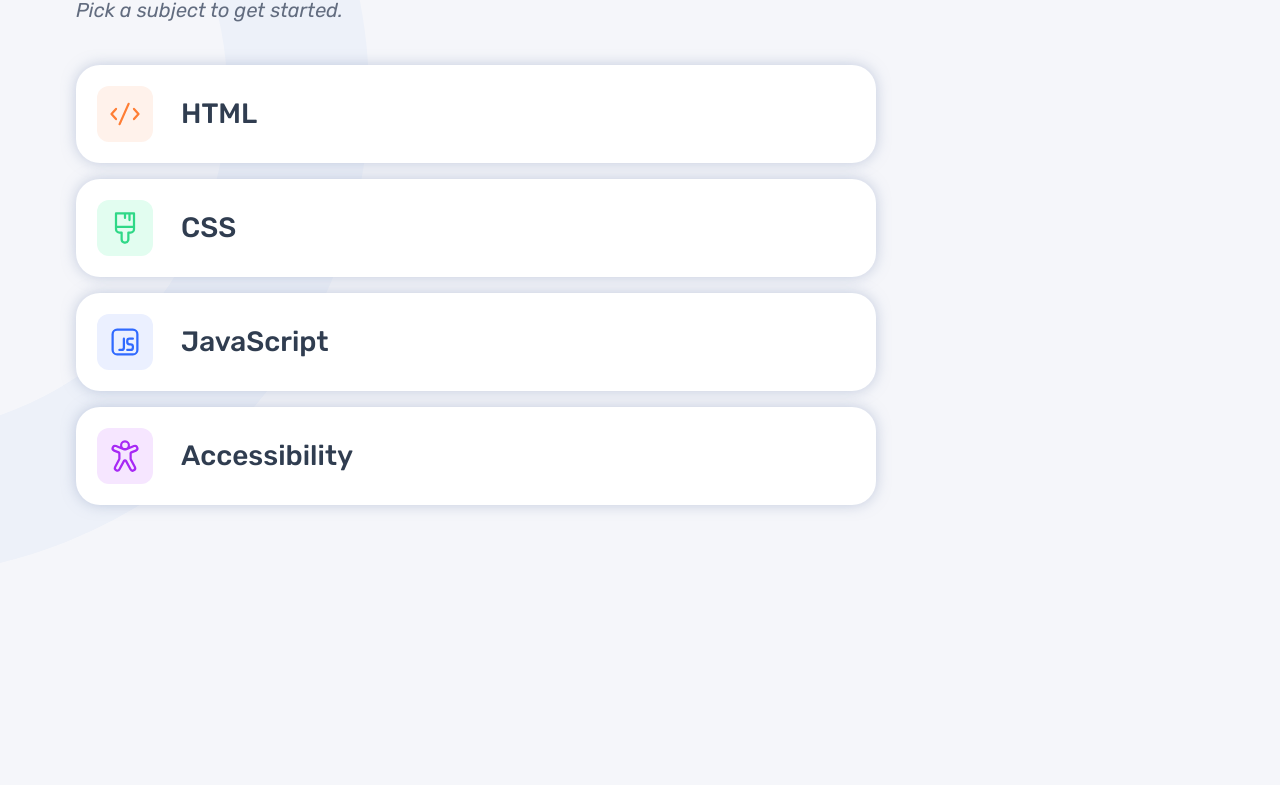
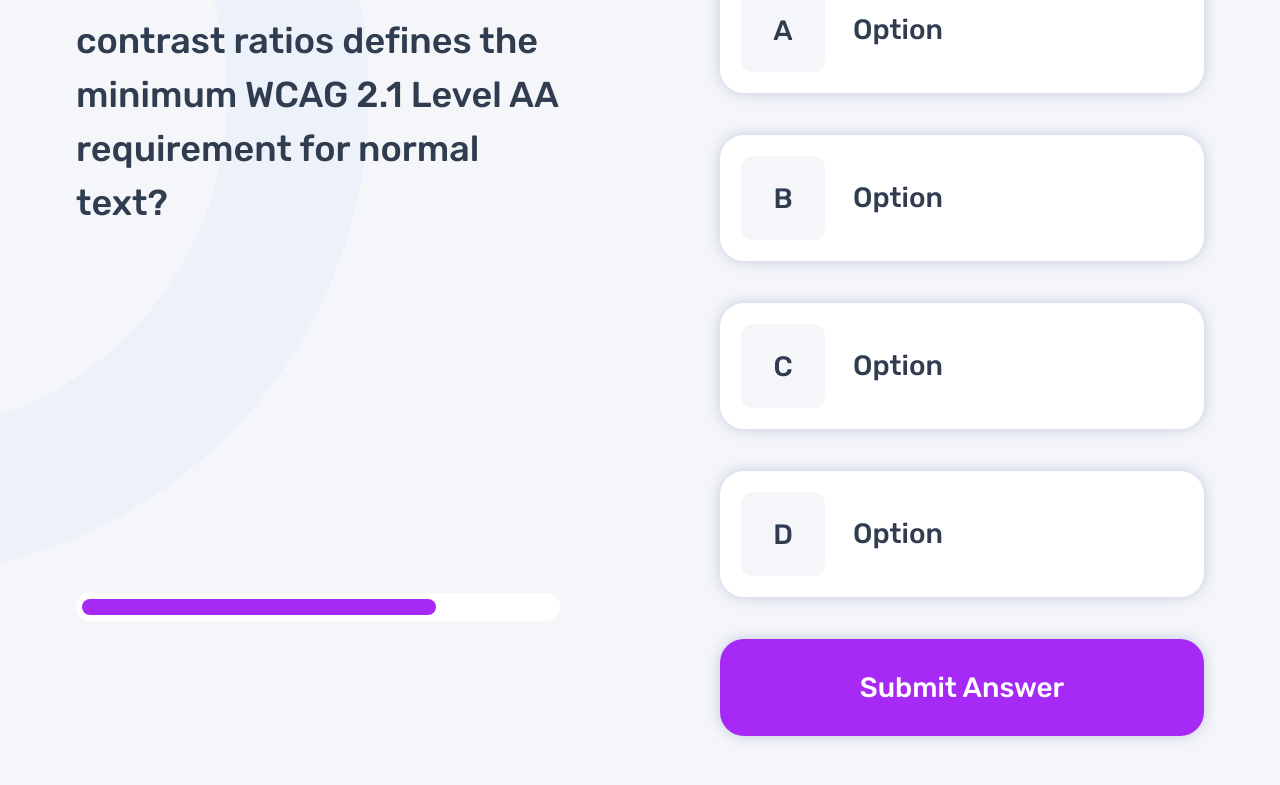
Before and after one commit to DaniilGurski/Frontend-quiz-app, a website: page index.html in a window 1280 px wide. Shown: the part 224-1009 px from the top of the page. Before the commit the page ends 800 px from the top, so only its background shows below. Drawn offline with Linux system fonts and the light colour scheme.

Commit message:
layout change on different screen sizes, main quiz structure ect.

```diff
--- a/index.html
+++ b/index.html
@@ -27,7 +27,7 @@
     </header>
 
     <main class="main">
-      <article class="quiz-menu">
+      <article class="quiz-menu | none">
         <header class="quiz-menu__header | grid">
           <h1>
             Welcome to the <span class="fw-medium">Frontend Quiz!</span>
@@ -36,6 +36,7 @@
           <p class="small-text"> Pick a subject to get started. </p>
         </header>
 
+        <div class="option-container">
           <ul class="option-list">
             <li>
               <label class="option">
@@ -80,6 +81,78 @@
               </label>
             </li>
           </ul>
+        </div>
+      </article>
+
+      <article class="quiz-main">
+        <header class="quiz-main__header">
+          <div>
+            <p class="quiz-main__questions-left | small-text"> Question <span id="question-index">1</span> of 10</p>
+            <p class="quiz-main__question | fs-larger | fw-medium">
+              Which of these color contrast ratios defines the minimum WCAG 2.1
+              Level AA requirement for normal text?
+            </p>
+          </div>
+
+          <progress class="quiz-progress" id="quiz-progress" value="6" max="8">
+          </progress>
+        </header>
+
+        <div class="option-container">
+          <div>
+            <ul class="option-list">
+              <li>
+                <label class="option">
+                  <input class="visually-hidden" type="radio" name="option-check" id="">
+
+                  <div class="option__main">
+                    <span class="option__alternative"> A </span>
+                    <p> Option </p>
+                  </div>
+
+                  <img class="option__state-indicator hidden" src="dist/img/" alt="" srcset="">
+                </label>
+              </li>
+              <li>
+                <label class="option">
+                  <input class="visually-hidden" type="radio" name="option-check" id="">
+
+                  <div class="option__main">
+                    <span class="option__alternative"> B </span>
+                    <p> Option </p>
+                  </div>
+
+                  <img class="option__state-indicator hidden" src="dist/img/" alt="" srcset="">
+                </label>
+              </li>
+              <li>
+                <label class="option">
+                  <input class="visually-hidden" type="radio" name="option-check" id="">
+
+                  <div class="option__main">
+                    <span class="option__alternative"> C </span>
+                    <p> Option </p>
+                  </div>
+
+                  <img class="option__state-indicator hidden" src="dist/img/" alt="" srcset="">
+                </label>
+              </li>
+              <li>
+                <label class="option">
+                  <input class="visually-hidden" type="radio" name="option-check" id="">
+
+                  <div class="option__main">
+                    <span class="option__alternative"> D </span>
+                    <p> Option </p>
+                  </div>
+
+                  <img class="option__state-indicator hidden" src="dist/img/" alt="" srcset="">
+                </label>
+              </li>
+            </ul>
+            <button class="button">Submit Answer</button>
+            </div>
+        </div>
       </article>
     </main>
   </div>
--- a/src/scss/abstracts/_breakpoints.scss
+++ b/src/scss/abstracts/_breakpoints.scss
@@ -1 +1,7 @@
-$breakpoint: 600;
+$breakpoints: (
+    medium: 768,
+    large: 1274
+);
+
+$medium-screen-size: map-get($breakpoints, medium);
+$large-screen-size: map-get($breakpoints, large);
--- a/src/scss/abstracts/_mixins.scss
+++ b/src/scss/abstracts/_mixins.scss
@@ -6,7 +6,7 @@
 
 
 // Add min-width media query
-@mixin mq-desktop($breakpoint: 720) {
+@mixin media-query($breakpoint: 768) {
     @media (min-width: em($breakpoint)) {
         @content;
     }
@@ -35,7 +35,7 @@
             @each $screen-size, $typescale in $map {
 
                 @if $screen-size == "large" {
-                    @include mq-desktop($breakpoint) {
+                    @include media-query($medium-screen-size) {
                         @each $scale, $value in $typescale {
                             --fs-#{$scale}: #{$value};
                         }
--- a/src/scss/base/_general.scss
+++ b/src/scss/base/_general.scss
@@ -14,7 +14,33 @@
 
 
 .quiz-menu {
-    @include grid(rem(40));
+    &__header {
+        align-content: start;
+    }
+}
+
+
+.quiz-main {
+    &__header {
+        @include grid(rem(24));
+        align-content: space-between;
+    }
+
+    // div container with questions left span and question itself
+    &__header > :first-child {
+        @include grid(rem(12));
+    }
+
+    @include media-query($medium-screen-size) {
+        &__header {
+            height: 80%;
+            gap: rem(40);
+        }
+
+        &__header > :first-child {
+            gap: rem(27);
+        }
+    }
 }
 
 
@@ -23,6 +49,22 @@
 }
 
 
+.option-container {
+    --_option-gap: var(--option-gap, #{em(16)});
+    margin-block: var(--_layout-gap);
+
+    // add equal spacing between each item inside option container
+    & * {
+        @include grid(var(--_option-gap));
+    }
+
+    @include media-query($medium-screen-size) {
+        --option-gap: #{em(24)};
+    }
+}
+
+
+// TODO: move to seperate file like "text-utils" ?
 .small-text {
     font-size: $font-size-smallest;
     color: $clr-light-navy;
--- a/src/scss/components/_buttons.scss
+++ b/src/scss/components/_buttons.scss
@@ -2,8 +2,8 @@
 
 /* buttons */
 .button {
-    width: min(rem(528), 85%);
-    padding: 1.25rem 4rem;
+    width: min(em(564), 100%);
+    padding: 2rem 4rem;
 
     background-color: $clr-purple;
     color: $clr-pure-white;
--- a/src/scss/components/_option.scss
+++ b/src/scss/components/_option.scss
@@ -11,7 +11,8 @@
     justify-content: space-between;
     align-items: center;
 
-    width: min(50rem, 100%);
+    width: min(em(564), 100%);
+
     padding: var(--_option-padding);
 
     background-color: var(--_option-bg-color);
--- a/src/scss/components/_progress-bar.scss
+++ b/src/scss/components/_progress-bar.scss
@@ -3,6 +3,7 @@
 .quiz-progress {
     @include reset_appearence();
     display: block;
+    width: 100%;
 
     &::-webkit-progress-bar {
         background-color: $clr-pure-white;
--- a/src/scss/layout/_main.scss
+++ b/src/scss/layout/_main.scss
@@ -1,3 +1,18 @@
 @use "../abstracts/" as *;
 
 /* MAIN */
+.main {
+    // spacing between header and options
+    --_layout-gap: var(--layout-gap, #{rem(40)});
+
+    & > article:not(.none) {
+        display: grid;
+        grid-template-columns: repeat(auto-fit, minmax(min(30rem, 100%), 1fr));
+        column-gap: 10rem;
+    }
+
+
+    @include media-query($medium-screen-size) {
+        --layout-gap: #{rem(64)};
+    }
+}
--- a/src/scss/utils/_container.scss
+++ b/src/scss/utils/_container.scss
@@ -4,7 +4,7 @@
 .container {
     @include grid(2.5rem);
 
-    width: min(90%, rem(1160));
+    width: min(90%, rem(1920));
     padding-inline: rem(12);
     margin-inline: auto;
 }
```
Also changed, not shown: dist/css/style.css, 1 other file. Lines whose indentation alone changed are shown as unchanged.
